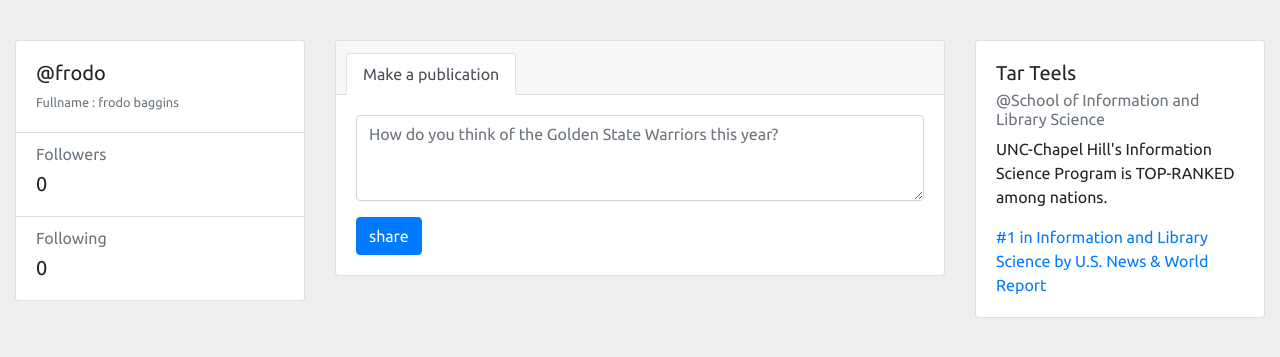
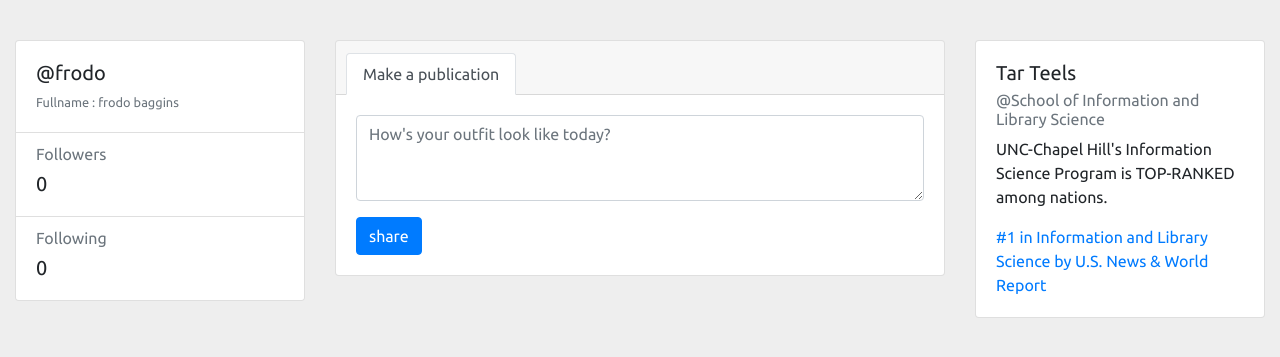
Before and after one commit to connectbo/connectbo, a PHP site: page /chirper/home.php in a window 1280 px wide. Shown: the part 74-431 px from the top of the page. Run offline with PHP 8.4, Linux system fonts and the light colour scheme; data that the repository does not hold is empty; some libraries are stand-ins or nearby versions.

Commit message:
Update home.php

```diff
--- a/chirper/home.php
+++ b/chirper/home.php
@@ -187,7 +187,7 @@
                             <div class="tab-pane fade show active" id="posts" role="tabpanel" aria-labelledby="posts-tab">
                                 <div class="form-group">
                                     <label class="sr-only" for="message">post</label>
-                                    <textarea class="form-control" id="message" name="message" rows="3" placeholder="How do you think of the Golden State Warriors this year?"></textarea>
+                                    <textarea class="form-control" id="message" name="message" rows="3" placeholder="How's your outfit look like today?"></textarea>
                                 </div>
                             </div>
                         </div>
```
